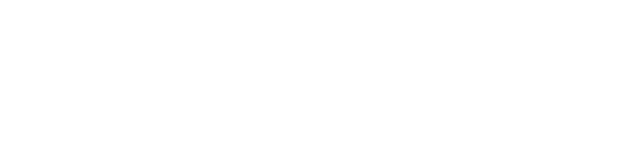
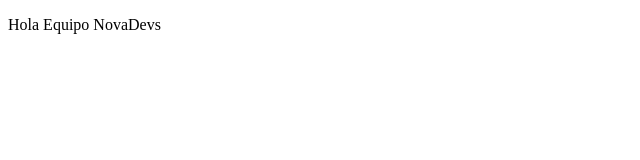
Before and after one commit to NelsonBerrio/conflictos, a plain HTML site: page index.html in a window 1280 px wide. Shown: the whole page, without its empty margins (0-640 px from the left). Drawn offline with Linux system fonts and the light colour scheme.

Commit message:
Modificando el Index

```diff
--- a/index.html
+++ b/index.html
@@ -7,7 +7,9 @@
     <title>Document</title>
 </head>
 <body>
-    <header></header>
+    <header>
+        <p>Hola Equipo NovaDevs</p>
+    </header>
     <footer></footer>
 </body>
 </html>
```
